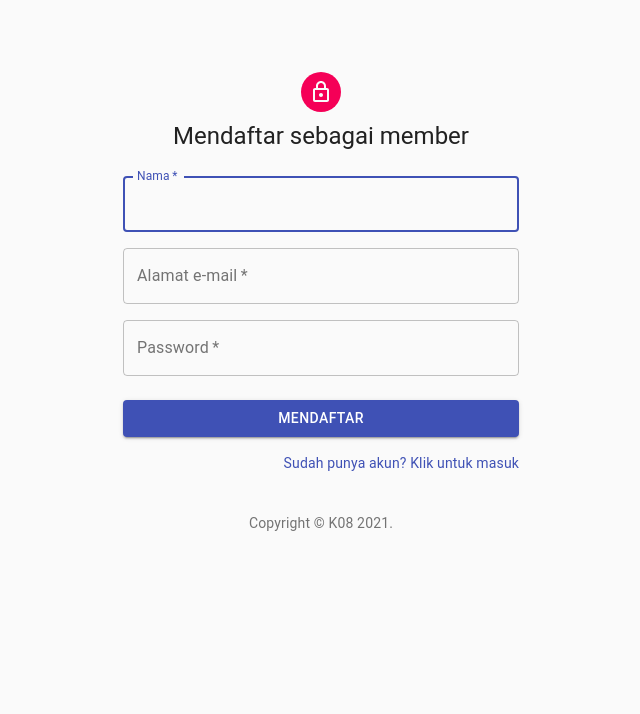
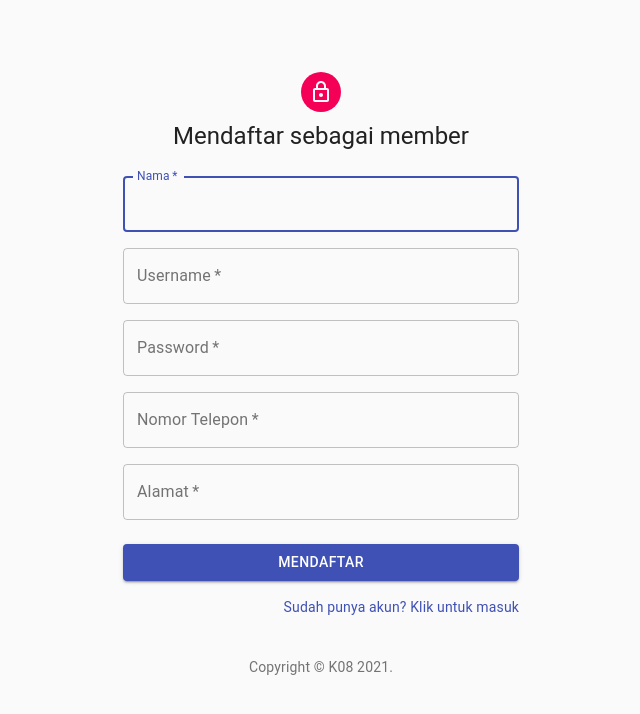
Before and after one commit to hudanwidzamil/Reksti-K08, a React (Create React App) app in the folder frontend/: page /register in a window 1280 px wide. Shown: the top 714 px of the page, without its empty margins (319-959 px from the left). Built offline with nearby package versions, Linux system fonts and the light colour scheme.

Commit message:
update auth pages

```diff
--- a/frontend/src/SignIn.js
+++ b/frontend/src/SignIn.js
@@ -58,6 +58,11 @@ const SignInSide = () => {
   const [username, setUsername] = useState("");
   const [password, setPassword] = useState("");
 
+  const handleSubmit = e =>{
+    e.preventDefault();
+    //callapi
+  }
+
   return (
     <Grid container component="main" className={classes.root}>
       <CssBaseline />
@@ -101,6 +106,7 @@ const SignInSide = () => {
               variant="contained"
               color="primary"
               className={classes.submit}
+              onClick={handleSubmit}
             >
               Login
             </Button>
--- a/frontend/src/SignUp.js
+++ b/frontend/src/SignUp.js
@@ -1,4 +1,4 @@
-import React from 'react';
+import React, {useState, useEffect} from 'react';
 import Avatar from '@material-ui/core/Avatar';
 import Button from '@material-ui/core/Button';
 import CssBaseline from '@material-ui/core/CssBaseline';
@@ -43,8 +43,24 @@ const useStyles = makeStyles((theme) => ({
   },
 }));
 
-export default function SignUp() {
+const SignUp = () => {
   const classes = useStyles();
+
+  const [values, setValues] = useState("");
+
+    const handleInputChange = e => {
+        const {name, value} = e.target
+        setValues({
+            ...values,
+            [name]:value
+        })
+    }
+
+    const handleSubmit = e =>{
+      e.preventDefault();
+      //callapi
+      window.alert(JSON.stringify(values))
+    }
 
   return (
     <Container component="main" maxWidth="xs">
@@ -61,13 +77,15 @@ export default function SignUp() {
             <Grid item xs={12}>
               <TextField
                 autoComplete="fname"
-                name="fullName"
+                name="namaAkun"
                 variant="outlined"
                 required
                 fullWidth
-                id="fullName"
+                id="namaAkun"
                 label="Nama"
                 autoFocus
+                value={values.namaAkun}
+                onChange={handleInputChange}
               />
             </Grid>
             <Grid item xs={12}>
@@ -75,10 +93,11 @@ export default function SignUp() {
                 variant="outlined"
                 required
                 fullWidth
-                id="email"
-                label="Alamat e-mail"
-                name="email"
-                autoComplete="email"
+                id="username_pelanggan"
+                label="Username"
+                name="username_pelanggan"
+                value={values.username_pelanggan}
+                onChange={handleInputChange}
               />
             </Grid>
             <Grid item xs={12}>
@@ -91,6 +110,32 @@ export default function SignUp() {
                 type="password"
                 id="password"
                 autoComplete="current-password"
+                value={values.password}
+                onChange={handleInputChange}
+              />
+            </Grid>
+            <Grid item xs={12}>
+              <TextField
+                variant="outlined"
+                required
+                fullWidth
+                name="noHP"
+                label="Nomor Telepon"
+                id="noHP"
+                value={values.noHP}
+                onChange={handleInputChange}
+              />
+            </Grid>
+            <Grid item xs={12}>
+              <TextField
+                variant="outlined"
+                required
+                fullWidth
+                name="alamat"
+                label="Alamat"
+                id="alamat"
+                value={values.alamat}
+                onChange={handleInputChange}
               />
             </Grid>
           </Grid>
@@ -100,6 +145,7 @@ export default function SignUp() {
             variant="contained"
             color="primary"
             className={classes.submit}
+            onClick={handleSubmit}
           >
             Mendaftar
           </Button>
@@ -118,3 +164,5 @@ export default function SignUp() {
     </Container>
   );
 }
+
+export default SignUp;
```
